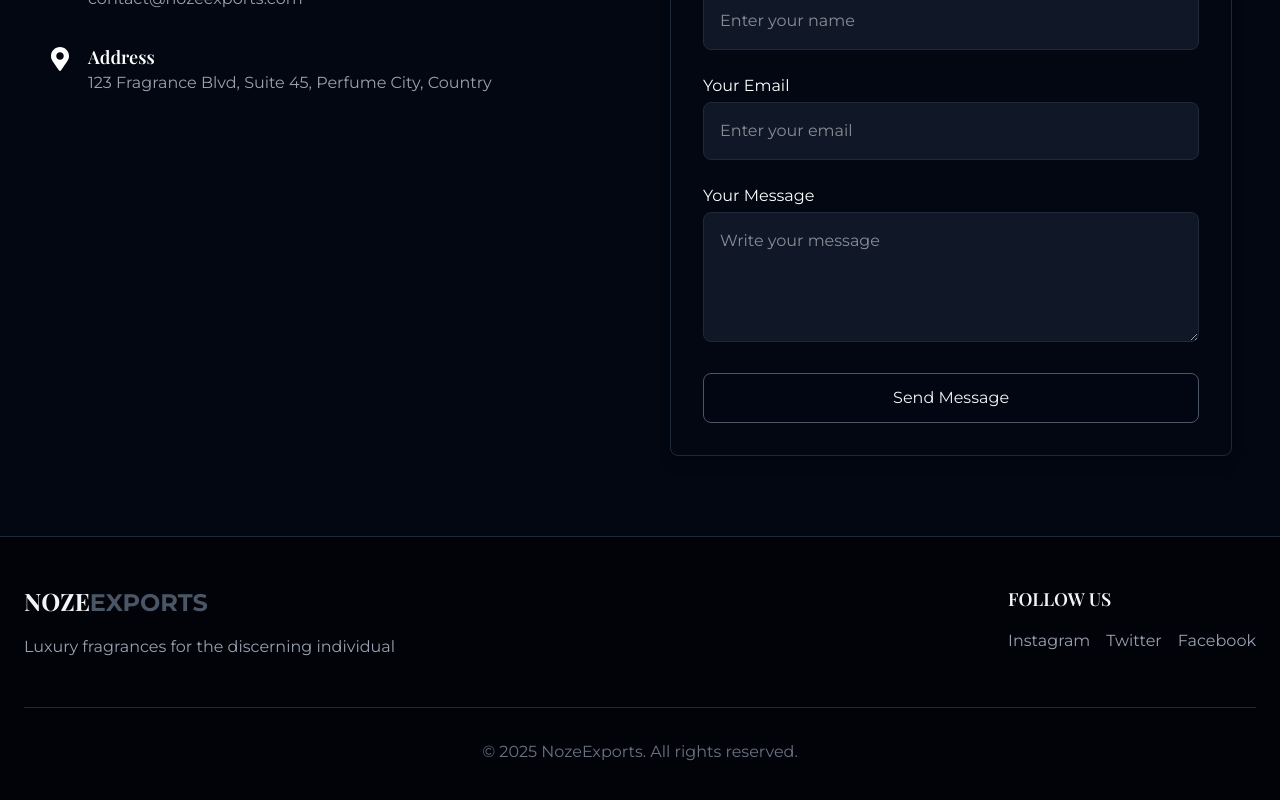
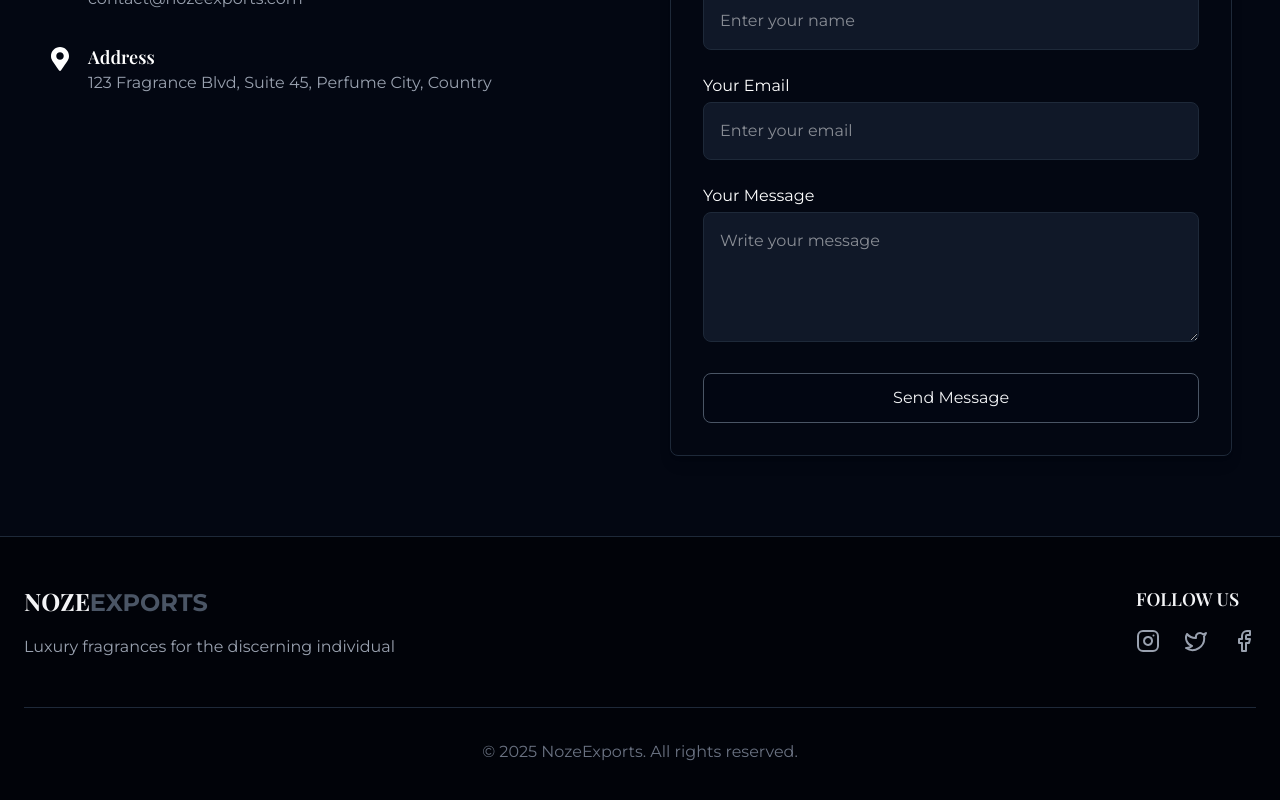
Before and after one commit to amirk85/noze-perfume, a Next.js app: page / in a window 1280 px wide. Shown: the part 10335-11135 px from the top of the page. Built offline with nearby package versions, Linux system fonts and the light colour scheme.

Commit message:
added icons in footer

```diff
--- a/src/components/Footer.tsx
+++ b/src/components/Footer.tsx
@@ -1,4 +1,5 @@
 import React from "react";
+import { InstagramIcon, TwitterIcon, FacebookIcon } from "lucide-react";
 
 function Footer() {
   return (
@@ -13,26 +14,35 @@ function Footer() {
               Luxury fragrances for the discerning individual
             </p>
           </div>
-          {/* <div> */}
-          {/*   <h4 className="text-lg font-semibold mb-4">CONTACT</h4> */}
-          {/*   <p className="text-gray-400">info@nozeperfume.com</p> */}
-          {/*   <p className="text-gray-400">+1 (555) 123-4567</p> */}
-          {/* </div> */}
+
           <div>
             <h4 className="text-lg font-semibold mb-4">FOLLOW US</h4>
-            <div className="flex space-x-4">
-              <a href="#" className="text-gray-400 hover:text-white">
-                Instagram
+            <div className="flex space-x-6">
+              <a
+                href="#"
+                className="text-gray-400 hover:text-white"
+                aria-label="Instagram"
+              >
+                <InstagramIcon size={24} />
               </a>
-              <a href="#" className="text-gray-400 hover:text-white">
-                Twitter
+              <a
+                href="#"
+                className="text-gray-400 hover:text-white"
+                aria-label="Twitter"
+              >
+                <TwitterIcon size={24} />
               </a>
-              <a href="#" className="text-gray-400 hover:text-white">
-                Facebook
+              <a
+                href="#"
+                className="text-gray-400 hover:text-white"
+                aria-label="Facebook"
+              >
+                <FacebookIcon size={24} />
               </a>
             </div>
           </div>
         </div>
+
         <div className="mt-12 pt-8 border-t border-gray-800 text-center text-gray-500">
           <p>© 2025 NozeExports. All rights reserved.</p>
         </div>
```
